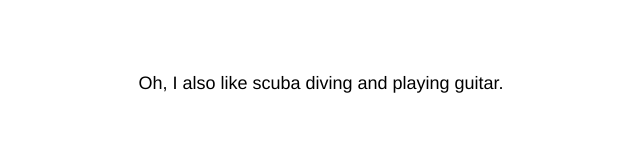
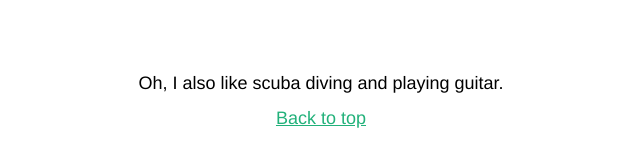
Before and after one commit to jacob-seiler/personal-website, a Nuxt app: page / in a window 1280 px wide. Shown: the part 2341-2505 px from the top of the page, without its empty margins (319-959 px from the left). Built offline with nearby package versions, Linux system fonts and the light colour scheme; a web font is replaced by a local one.

Commit message:
Added scroll to top

```diff
--- a/pages/index.vue
+++ b/pages/index.vue
@@ -1,5 +1,6 @@
 <template>
   <div class="container text-center">
+    <span ref="top" />
     <!-- image -->
     <Headshot class="mx-auto mt-32" />
     <!-- eslint-disable-next-line vue/singleline-html-element-content-newline -->
@@ -12,9 +13,14 @@
       learn and utilize new skills.
     </p>
     <ProjectCards />
-    <p class="text-md tiny:text-sm p-end">
-      Oh, I also like scuba diving and playing guitar.
-    </p>
+    <div class="p-end">
+      <p class="text-md tiny:text-sm mb-8">
+        Oh, I also like scuba diving and playing guitar.
+      </p>
+      <p class="text-green underline cursor-pointer text-md tiny:text-sm" @click="scrollTo('top')">
+        Back to top
+      </p>
+    </div>
     <!-- back to top -->
   </div>
 </template>
@@ -23,6 +29,12 @@
 import Vue from 'vue'
 
 export default Vue.extend({
-  name: 'IndexPage'
+  name: 'IndexPage',
+  methods: {
+    scrollTo (refName: string) {
+      const element = this.$refs[refName] as undefined | HTMLElement
+      if (element) { window.scrollTo({ top: element.offsetTop, behavior: 'smooth' }) }
+    }
+  }
 })
 </script>
--- a/tailwind.config.js
+++ b/tailwind.config.js
@@ -46,6 +46,7 @@ module.exports = {
     },
     margin: {
       none: '0',
+      8: '8px',
       16: '16px',
       24: '24px',
       32: '32px',
```
